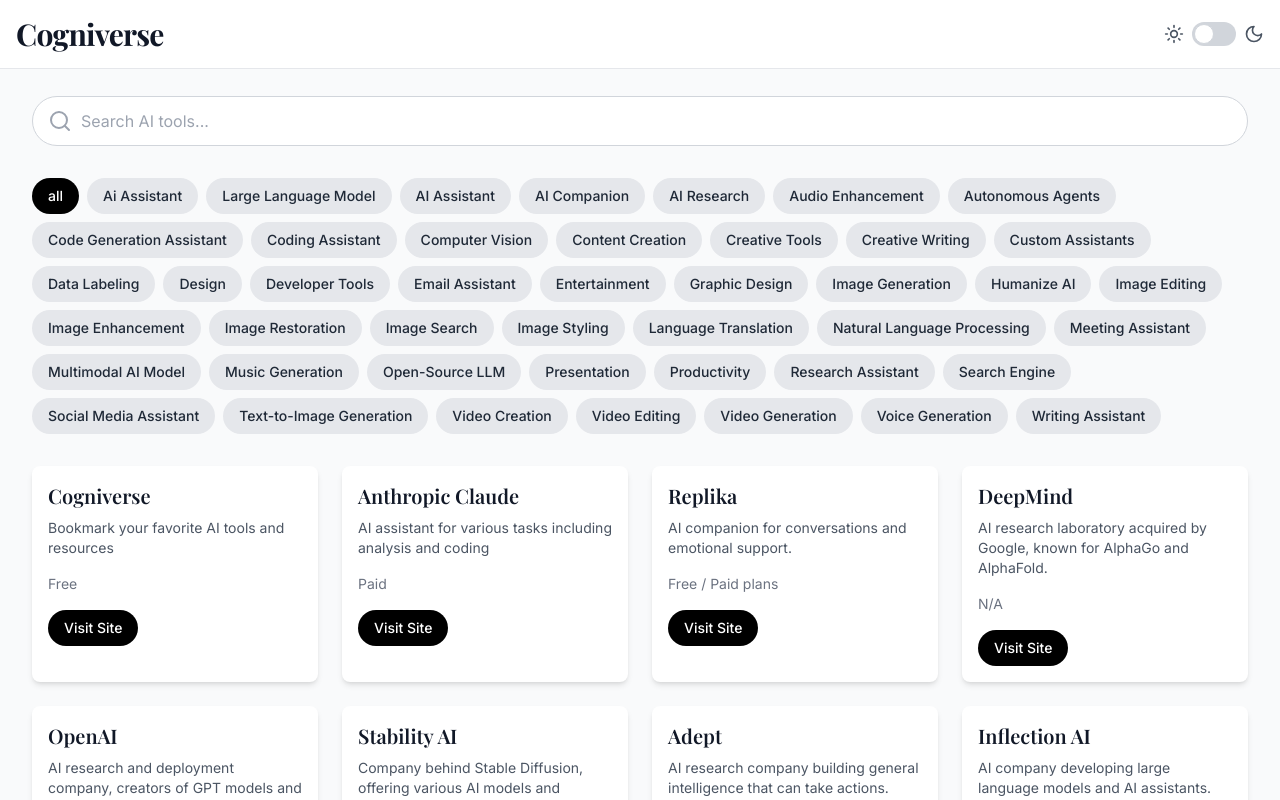
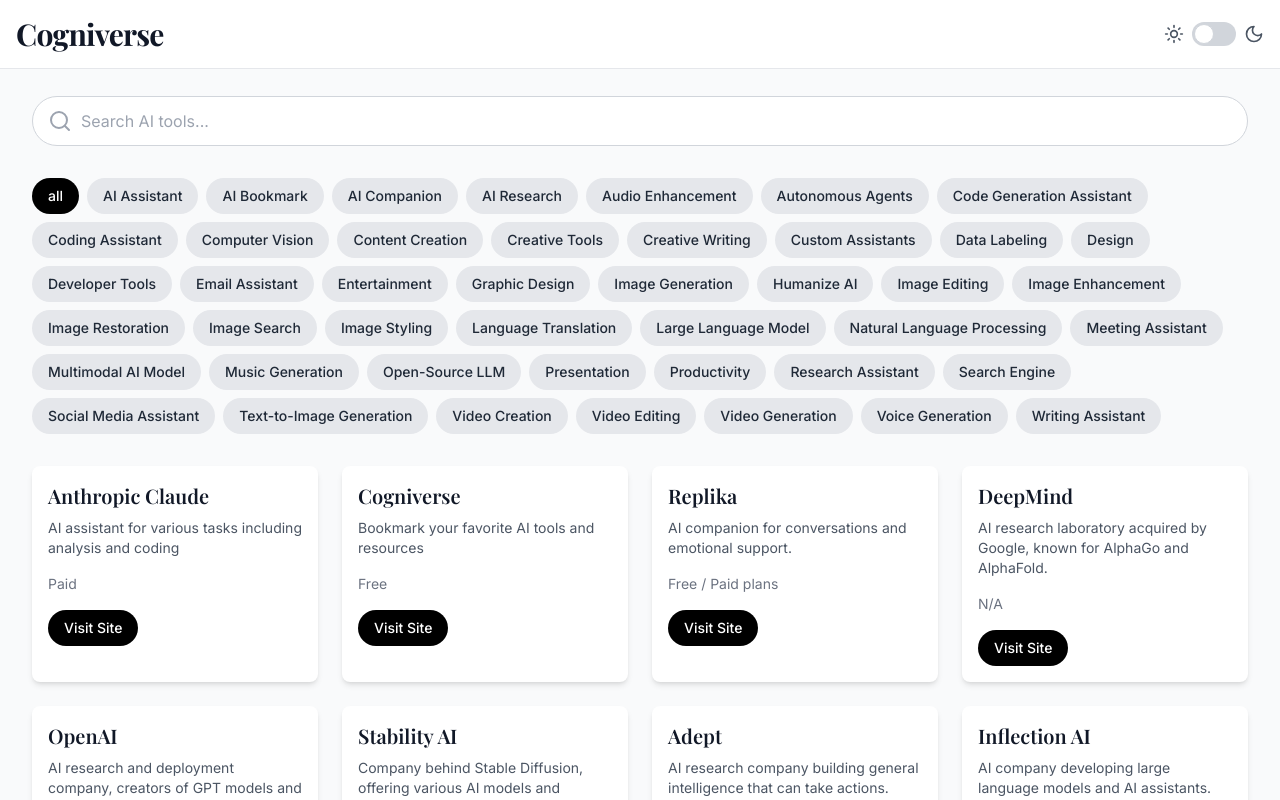
Before and after one commit to nirazp1/Cogniverse, a Next.js app: page / in a window 1280 px wide. Shown: the top 800 px of the page. Built offline with nearby package versions, Linux system fonts and the light colour scheme; a web font is replaced by a local one.

Commit message:
Update mockData.ts

```diff
--- a/src/mockData.ts
+++ b/src/mockData.ts
@@ -1349,7 +1349,7 @@ const allTools: AITool[] = [
          {
           name: "Cogniverse",
           description: "Bookmark your favorite AI tools and resources",
-          category: ["Ai Assistant", "Large Language Model"],
+          category: ["AI Bookmark"],
           url: "https://cogniverse-one.vercel.app/",
           pricing: "Free"
         }
```
